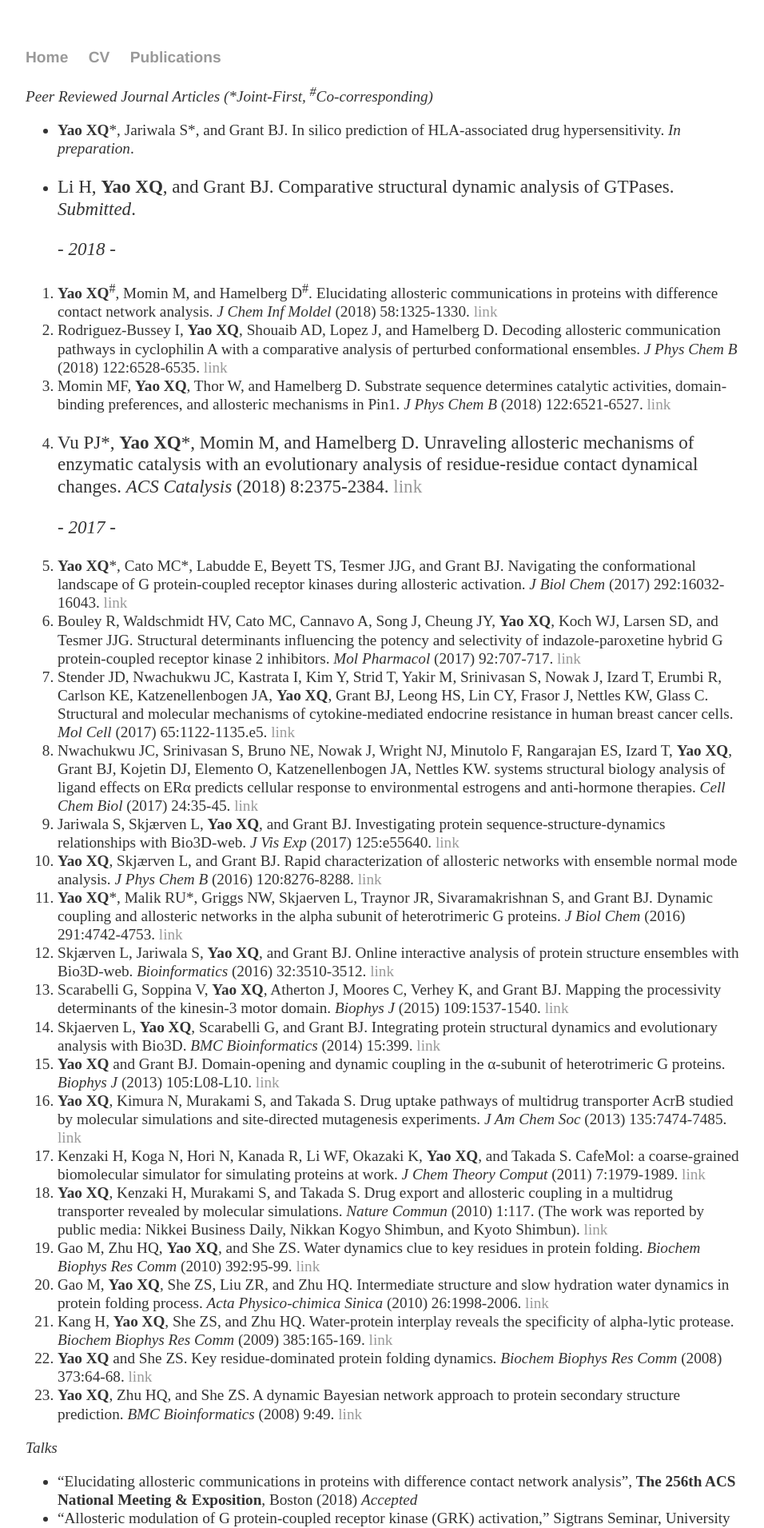
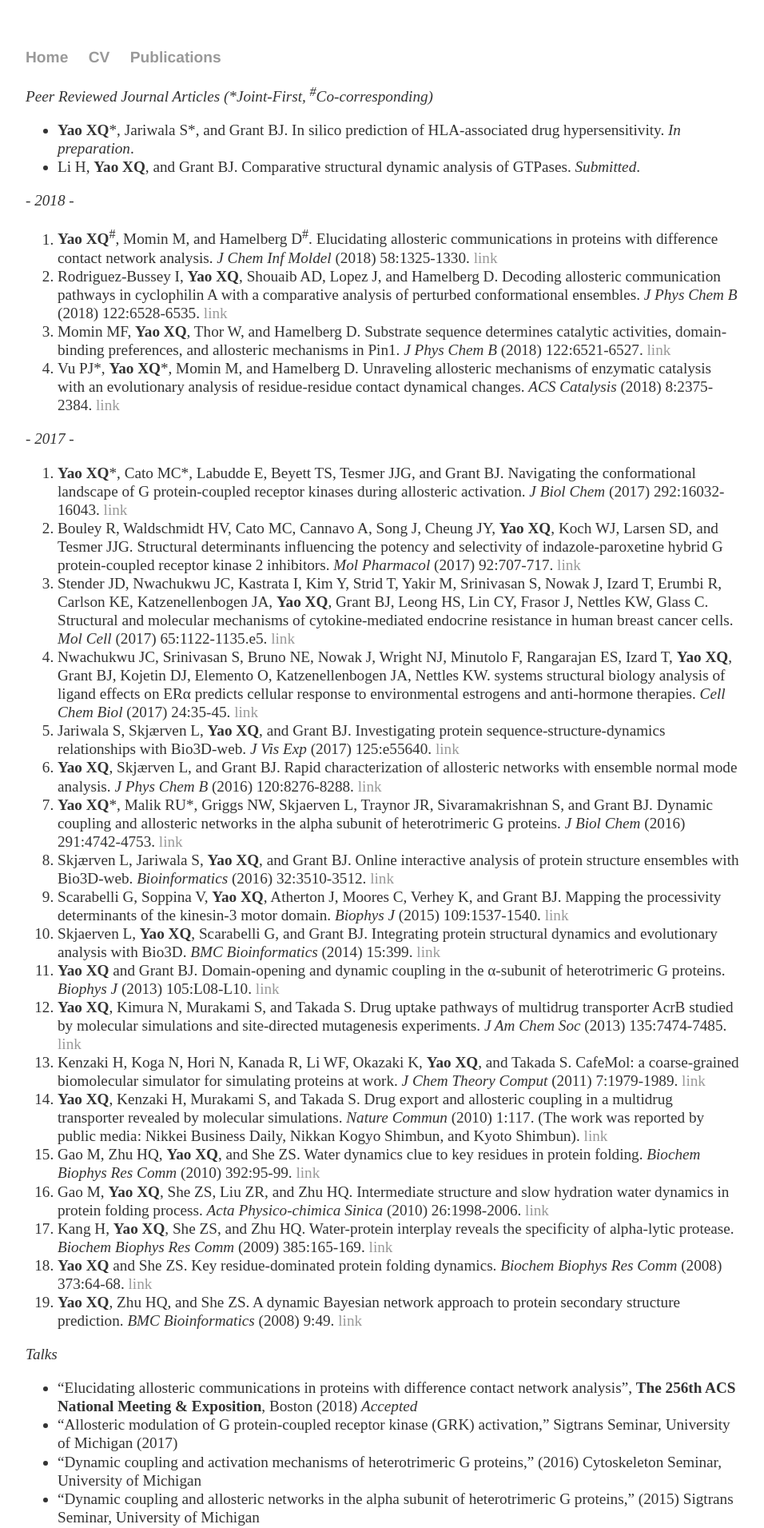
Before and after one commit to xinqyao/xinqyao.github.io, a Jekyll site: the page built from publications/index.md, in a window 1280 px wide. Shown: the top 1911 px of the page at 80% size, without its empty margins (160-1116 px from the left). Built offline with Jekyll 4.4.1, drawn with Linux system fonts in a browser that asks for light colours.

Commit message:
Update index.md

```diff
--- a/publications/index.md
+++ b/publications/index.md
@@ -7,15 +7,15 @@
 - **Yao XQ**\*, Jariwala S\*, and Grant BJ. In silico prediction of HLA-associated drug hypersensitivity. *In preparation*.
 - Li H, **Yao XQ**, and Grant BJ. Comparative structural dynamic analysis of GTPases. *Submitted*.
 
-  *- 2018 -*
+*- 2018 -*
 
 1. **Yao XQ**<sup>#</sup>, Momin M, and Hamelberg D<sup>#</sup>. Elucidating allosteric communications in proteins with difference contact network analysis. *J Chem Inf Moldel* (2018) 58:1325-1330. [link](https://doi.org/10.1021/acs.jcim.8b00250)
 2. Rodriguez-Bussey I, **Yao XQ**, Shouaib AD, Lopez J, and Hamelberg D. Decoding allosteric communication pathways in cyclophilin A with a comparative analysis of perturbed conformational ensembles. *J Phys Chem B* (2018) 122:6528-6535. [link](https://doi.org/10.1021/acs.jpcb.8b03824)
 3. Momin MF, **Yao XQ**, Thor W, and Hamelberg D. Substrate sequence determines catalytic activities, domain-binding preferences, and allosteric mechanisms in Pin1. *J Phys Chem B* (2018) 122:6521-6527. [link](https://doi.org/10.1021/acs.jpcb.8b038192)
 4. Vu PJ\*, **Yao XQ**\*, Momin M, and Hamelberg D. Unraveling allosteric mechanisms of enzymatic catalysis with an evolutionary analysis of residue-residue contact dynamical changes. *ACS Catalysis* (2018) 8:2375-2384. [link](https://doi.org/10.1021/acscatal.7b04263)
 
-   *- 2017 -*
-
+*- 2017 -*
+{:start="5"}
 5. **Yao XQ**\*, Cato MC\*, Labudde E, Beyett TS, Tesmer JJG, and Grant BJ. Navigating the conformational landscape of G protein-coupled receptor kinases during allosteric activation. *J Biol Chem* (2017) 292:16032-16043. [link](https://doi.org/10.1074/jbc.m117.807461)
 6. Bouley R, Waldschmidt HV, Cato MC, Cannavo A, Song J, Cheung JY, **Yao XQ**, Koch WJ, Larsen SD, and Tesmer JJG. Structural determinants influencing the potency and selectivity of indazole-paroxetine hybrid G protein-coupled receptor kinase 2 inhibitors. *Mol Pharmacol* (2017) 92:707-717. [link](https://doi.org/10.1124/mol.117.110130)
 7. Stender JD, Nwachukwu JC, Kastrata I, Kim Y, Strid T, Yakir M, Srinivasan S, Nowak J, Izard T, Erumbi R, Carlson KE, Katzenellenbogen JA, **Yao XQ**, Grant BJ, Leong HS, Lin CY, Frasor J, Nettles KW, Glass C. Structural and molecular mechanisms of cytokine-mediated endocrine resistance in human breast cancer cells. *Mol Cell* (2017) 65:1122-1135.e5. [link](https://doi.org/10.1016/j.molcel.2017.02.008)
```
